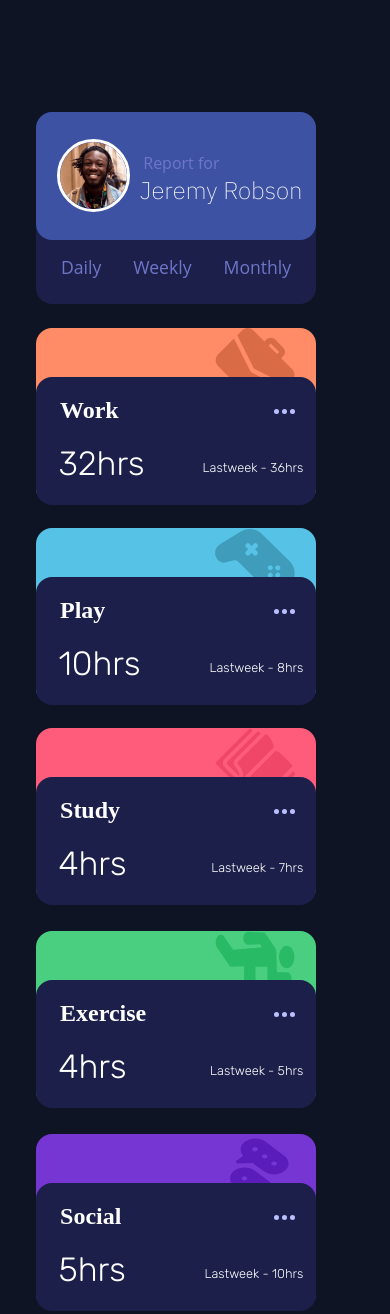
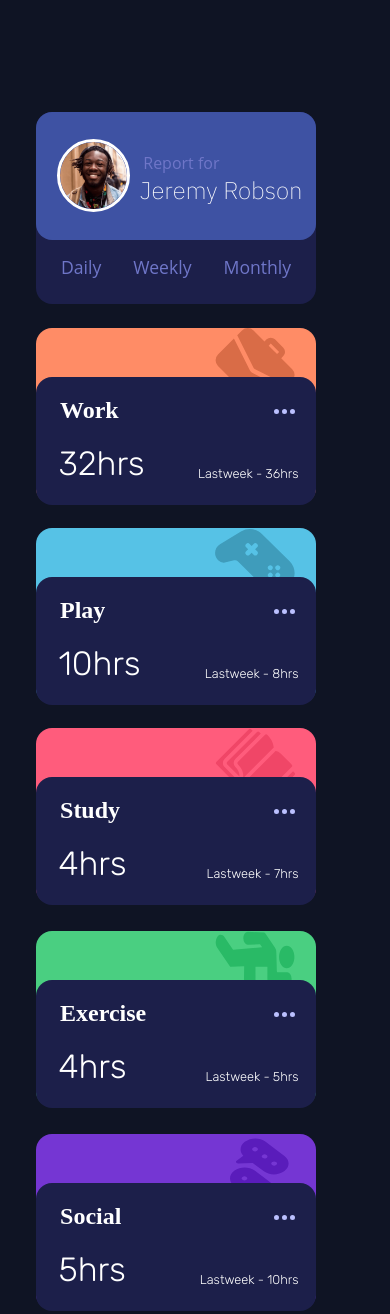
Before and after one commit to DevEmmac/Time-tracking-dashboard, a plain HTML site: page index.html in a window 390 px wide. Shown: the top 1314 px of the page. Drawn offline with Linux system fonts and the light colour scheme.

Commit message:
changes some lines

```diff
--- a/index.html
+++ b/index.html
@@ -39,16 +39,20 @@
       <img class="icon" src="images/icon-work.svg" alt="work">
        <div class="work">
           <div class="ellipsis">
-            <h2>Work</h2>
-             <div>
+            <h2 class="activity_name">Work</h2>
+             <div class="activity_option">
                <img class="sv" src="images/icon-ellipsis.svg" alt="svg">
              </div>
           </div>
-           <div class="time">
+           <div class="activity_timeframes">
               <!-- 5hrs daily -->
               <!-- Previous - 7hrs daily -->
               <div class="hours">32hrs <!-- weekly --></div>
-              <div class="previous">Lastweek - 36hrs <!-- weekly --></div>
+
+              <div class="previoustime">
+               <p class="previous">Lastweek - </p>
+               <p class="time"> 36hrs</p>
+              </div>
               <!-- 103hrs monthly -->
               <!-- Previous - 128hrs monthly -->
            </div>
@@ -65,11 +69,15 @@
            </div>
          </div>
 
-         <div class="time">
+         <div class="activity_timeframes">
             <!-- 1hr daily -->
             <!-- Previous - 2hrs daily -->
             <div class="hours">10hrs <!-- weekly --></div>
-            <div class="previous">Lastweek - 8hrs <!-- weekly --></div>
+
+             <div class="previoustime">
+               <p class="previous">Lastweek - </p>
+               <p class="time"> 8hrs</p>
+             </div>
             <!-- 23hrs monthly -->
             <!-- Previous - 29hrs monthly -->
          </div>
@@ -87,11 +95,15 @@
             </div>
          </div>
 
-          <div class="time">
+          <div class="activity_timeframes">
             <!-- 0hrs daily -->
             <!-- Previous - 1hr daily -->
             <div class="hours">4hrs <!-- weekly --></div>
-            <div class="previous"> Lastweek - 7hrs <!-- weekly --></div>
+
+             <div class="previoustime">
+               <p class="previous">Lastweek - </p>
+               <p class="time"> 7hrs</p>
+             </div>
             <!-- 13hrs monthly -->
             <!-- Previous - 19hrs monthly -->
           </div>
@@ -109,11 +121,15 @@
            </div>
           </div>
 
-          <div class="time">
+          <div class="activity_timeframes">
             <!-- 1hr daily -->
             <!-- Previous - 1hr daily -->
             <div class="hours">4hrs <!-- weekly --></div>
-            <div class="previous"> Lastweek - 5hrs <!-- weekly --></div>
+
+             <div class="previoustime">
+               <p class="previous">Lastweek - </p>
+               <p class="time"> 5hrs</p>
+             </div>
             <!-- 11hrs monthly -->
             <!-- Previous - 18hrs monthly -->
           </div>
@@ -131,11 +147,15 @@
           </div>
          </div>
 
-         <div class="time">
+         <div class="activity_timeframes">
             <!-- 1hr daily -->
             <!-- Previous - 3hrs daily -->
             <div class="hours">5hrs <!-- weekly --></div>
-            <div class="previous"> Lastweek - 10hrs <!-- weekly --></div>
+
+              <div class="previoustime">
+               <p class="previous">Lastweek - </p>
+               <p class="time"> 10hrs</p>
+              </div>
             <!-- 21hrs monthly -->
             <!-- Previous - 23hrs monthly -->
          </div>
@@ -153,11 +173,15 @@
            </div>
          </div>
 
-          <div class="time">
+          <div class="activity_timeframes">
             <!-- 0hrs daily -->
             <!-- Previous - 1hr daily -->
             <div class="hours">2hrs <!-- weekly --></div>
-            <div class="previous"> Lastweek - 2hrs <!-- weekly --></div>
+
+             <div class="previoustime">
+               <p class="previous">Lastweek - </p>
+               <p class="time"> 2hrs</p>
+             </div>
             <!-- 7hrs monthly -->
             <!-- Previous - 11hrs monthly -->
           </div>
--- a/script.js
+++ b/script.js
@@ -129,7 +129,8 @@ let data = [
      // console.log(activity)
      const section = document.createElement('section')
      section.classList.add('activity_tracker', activityClass)
-     const stringToinject = ``
+     const stringToinject = `
+     `
     });
    };
 
--- a/style.css
+++ b/style.css
@@ -150,10 +150,11 @@ h2 {
 .sv {
     padding: 2rem 1.3rem 0 0;
     cursor: pointer;
+    fill: white;
 
 }
 
-.time {
+.activity_timeframes {
     font-size: 1.5rem;
     display:block;
     margin-left: 1.3rem;
@@ -165,10 +166,15 @@ h2 {
     font-family: 'Rubik', sans-serif;
 }
 
-.previous {
-    font-size: 0.9rem;
-    padding-top: 1rem;
-    font-family: 'Rubik', sans-serif;
+.previoustime {
+    display: flex;
+}
+
+.previous, .time {
+    margin: 0.1rem 0.1rem;
+    color: white;
+    font-size: 1.3rem;
+    font-family: 'Rubik', sans-serif
 }
 
 .attribution {
@@ -177,8 +183,7 @@ h2 {
     bottom: -11.3rem;
 }
 
-.attribution a {
-    color: yellow;
+.attribution > a{
     text-decoration: none;
 }
 
@@ -294,6 +299,7 @@ h2 {
         height: 5rem;
         padding-left: 11.2rem;
 
+
     }
 
     h2 {
@@ -309,13 +315,14 @@ h2 {
 
     .sv {
         padding: 2rem 1.3rem 0 0;
+        fill: white;
 
     }
 
-    .time {
+    .activity_timeframes {
         margin-left: 0.1rem;
         display:flex;
-        justify-content:space-between;
+        /* justify-content:space-between; */
     }
 
     .hours {
@@ -324,11 +331,19 @@ h2 {
         font-family: 'Rubik', sans-serif;
     }
 
-    .previous {
+    .previoustime {
+        display: flex;
+        margin-right: 1rem;
+        width: 15rem;
+        justify-content: right;
+        margin-top: -0.2rem;
+    }
+
+    .previous, .time{
+        margin: 0.1rem 0.1rem;
+        color: white;
         font-size: 0.8rem;
-        padding-top: 1rem;
-        padding-right: 0.8rem;
-        font-family: 'Rubik', sans-serif;
+        font-family: 'Rubik', sans-serif
    }
    .attribution {
     color: white;
```
